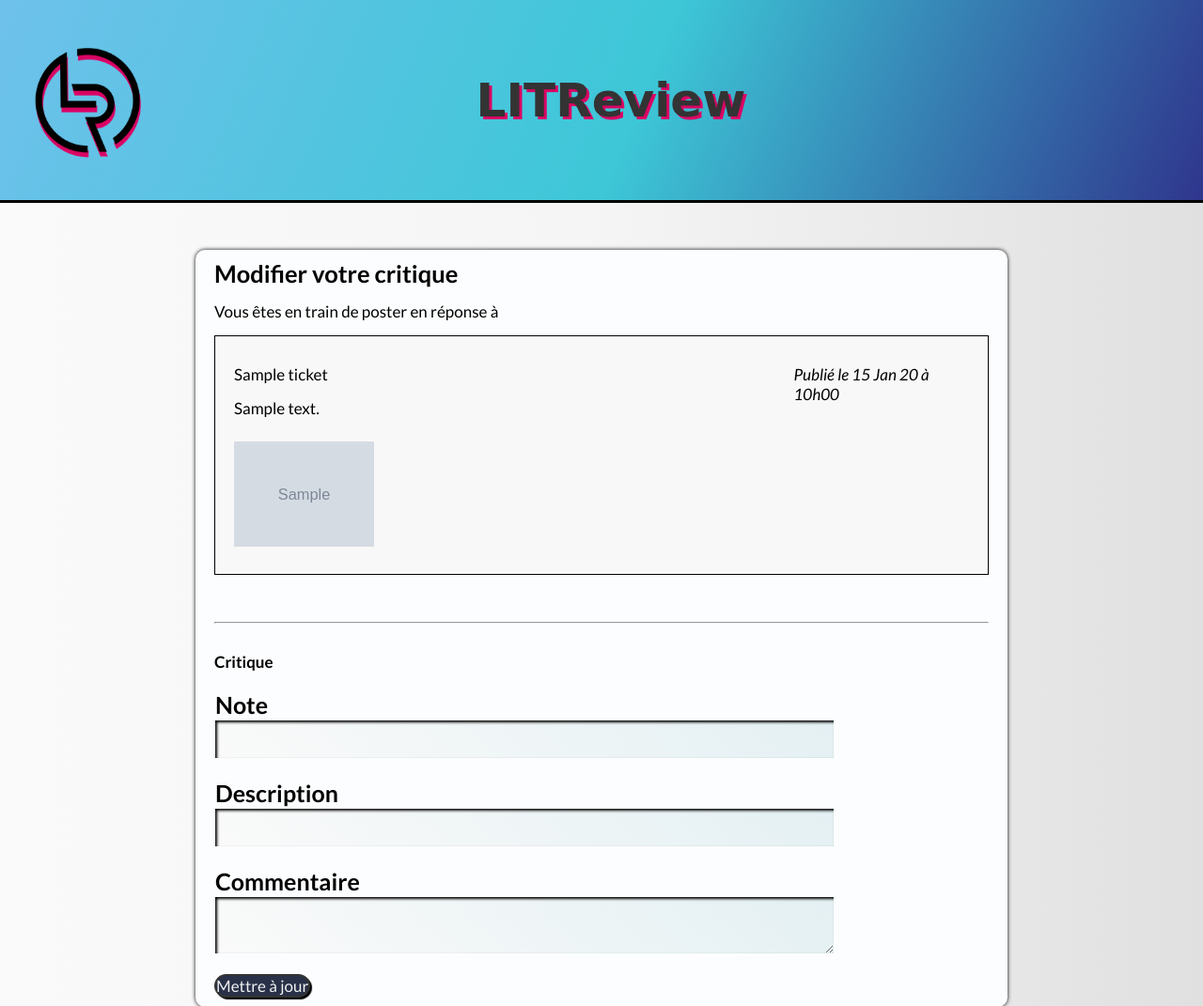
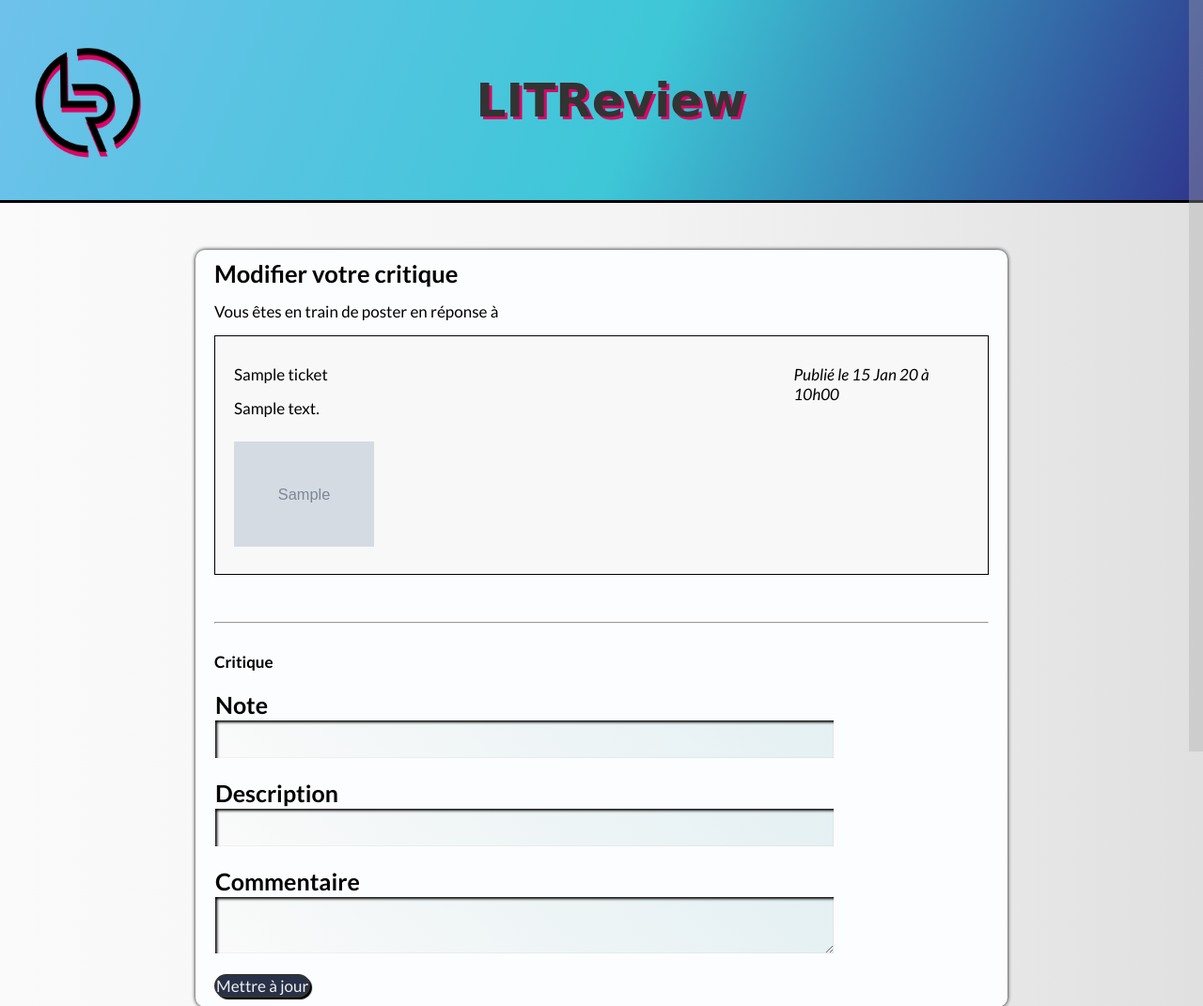
Before and after one commit to Deadjuju/P9_OC, a Django app: template src/reviews/templates/reviews/edit-review.html in a window 1280 px wide. Shown: the top 1071 px of the page at 94% size. Run offline with Django 4.2, Linux system fonts and the light colour scheme; the template is opened without the code that fills it: most values are stand-ins (such as "Sample title", 1, 10 or a date in 2020); grey boxes marked "Sample" are stand-in pictures; form fields are guessed from the names that the template uses; parts of the project's set-up code (start-up, migrations or seed data) failed here and were passed over; some web fonts are replaced.

Commit message:
scrollbar personnalisé

```diff
--- a/src/reviews/views.py
+++ b/src/reviews/views.py
@@ -20,8 +20,6 @@ def home(request):
 
     tickets = get_users_viewable_tickets(user=request.user)
     reviews = get_users_viewable_reviews(user=request.user)
-    print(request.user.number_of_subscribers)
-    print("-"*75)
 
     #  chain the 2 parameters
     tickets_and_reviews = sorted(
--- /dev/null
+++ b/src/static/script.js
@@ -0,0 +1,20 @@
+const progressBar = document.querySelector('.scrollbar');
+
+let totalHeight = document.documentElement.scrollHeight - document.documentElement.clientHeight;
+
+window.addEventListener('scroll', () =>  {
+    let progress = (document.documentElement.scrollTop / totalHeight) * 100;
+    progressBar.style.height = `${progress}%`;
+    progressBar.style.opacity = `${progress}%`;
+})
+
+const progressBarClick = document.querySelector('.clickScrollbar');
+progressBarClick.addEventListener('click', (e) => {
+
+    let newPageScroll = e.clientY / progressBarClick.offsetHeight * totalHeight;
+    window.scrollTo({
+        top: newPageScroll,
+        behavior: 'smooth'
+    })
+
+})
--- a/src/static/style.css
+++ b/src/static/style.css
@@ -97,6 +97,32 @@ input:focus, textarea:focus {
 }
 
 
+/* ------------- Scrollbar ------------- */
+
+::-webkit-scrollbar {
+    width: 0;
+    background-color: transparent;
+}
+.scrollbar {
+    position: fixed;
+    top: 0;
+    right: 0;
+    width: 15px;
+    height: 0;
+    opacity: 0;
+    background: linear-gradient(to top, #6ec1eb, #2f368d, #add3ff);
+}
+.clickScrollbar {
+    position: fixed;
+    top: 0;
+    right: 0;
+    width: 15px;
+    height: 100%;
+    background: rgba(170, 170, 170, 0.356);
+
+}
+
+
 /* ------------- Navigation ------------- */
 
 .navbar {
@@ -109,7 +135,7 @@ input:focus, textarea:focus {
     border-bottom: 3px black solid;
     background: #6ec1eb;
     background: -moz-linear-gradient(112deg, #6ec1eb 0%, #3dc7d7 53%, #2f368d 100%);
-    background: -webkit-linear-gradient(112deg, rgba(110,193,235,1) 0%, rgba(61,199,215,1) 53%, rgba(47,54,141,1) 100%);
+    background: -webkit-linear-gradient(112deg, rgba(110,193,235,1) 0%, #3dc7d7 53%, rgba(47,54,141,1) 100%);
     background: linear-gradient(112deg, rgba(110,193,235,1) 0%, #3dc7d7 53%, rgba(47,54,141,1) 100%);
     filter: progid:DXImageTransform.Microsoft.gradient(startColorstr="#6ec1eb",endColorstr="#2f368d",GradientType=1);
 }
@@ -208,6 +234,19 @@ nav a {
 }
 .nav-right-sub-menu:hover {
     color: #F8F8F8;
+}
+
+
+/* ------------- Lateral Nav ------------- */
+
+.lateral-nav {
+    position: fixed;
+    top: 50%;
+    right: 0;
+    width: 220px;
+    /* height: 350px; */
+    border: solid 1px black;
+    display: block;
 }
 
 
--- a/src/templates/base.html
+++ b/src/templates/base.html
@@ -38,6 +38,9 @@
 </head>
 <body>
 
+    <div class="scrollbar"></div>
+    <div class="clickScrollbar"></div>
+
     <!-- Nav bar -->
         {% include 'partials/header.html' %}
 
@@ -60,8 +63,11 @@
 
     </div>
 
+
 <!-- Footer -->
     {% include 'partials/footer.html' %}
 
+    <script src="{% static 'script.js' %}"></script>
+
 </body>
 </html>
```
